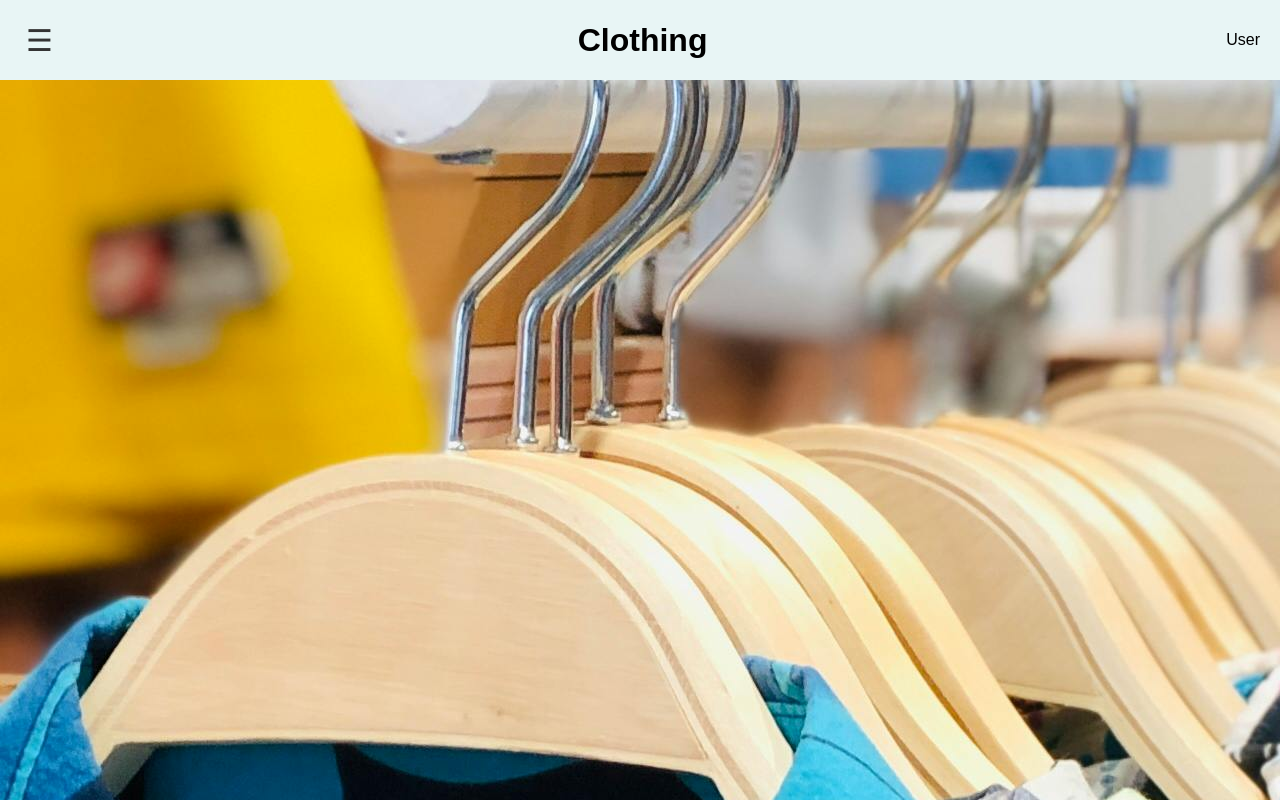
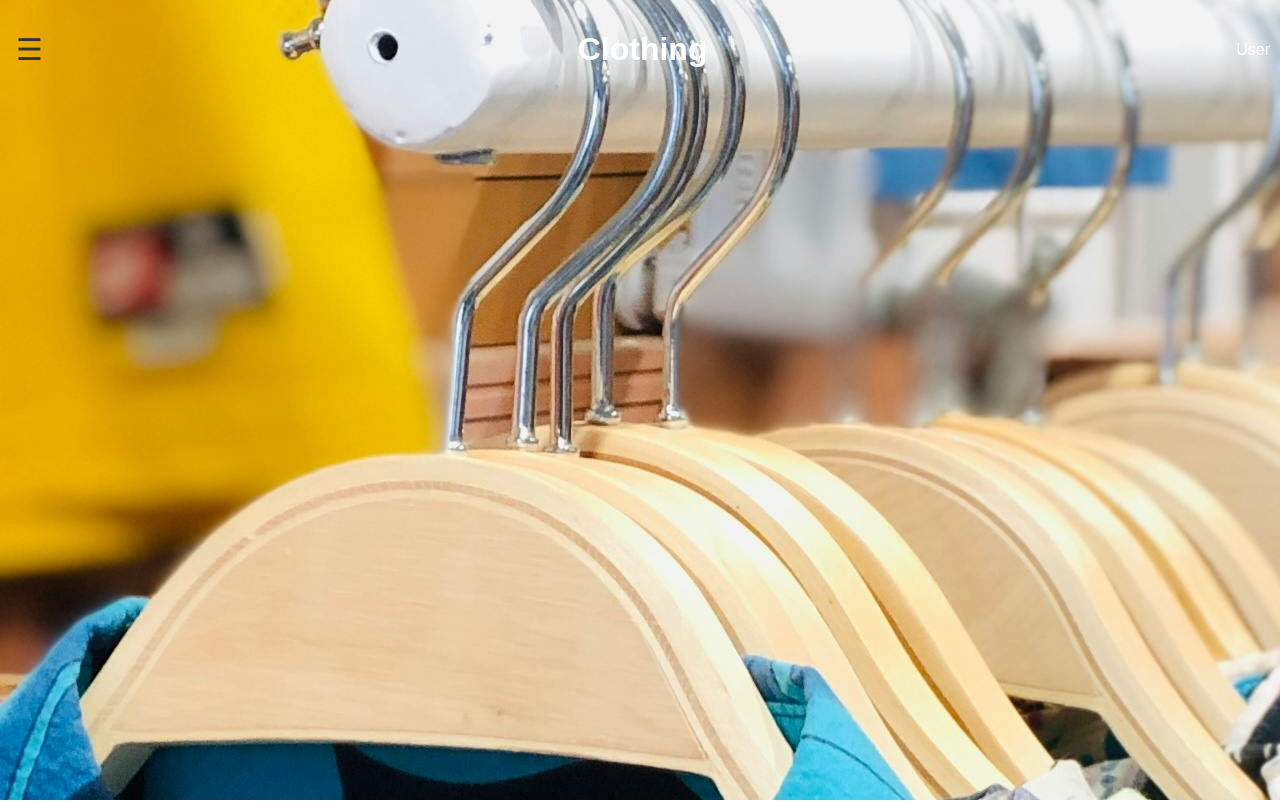
Before and after one commit to marcoambricca/tpfinalefsi, a Next.js app: page / in a window 1280 px wide. Shown: the top 802 px of the page. Built offline with nearby package versions, Linux system fonts and the light colour scheme.

Commit message:
header styles changed

```diff
--- a/src/app/components/carousel.jsx
+++ b/src/app/components/carousel.jsx
@@ -21,7 +21,7 @@ export default function Carousel() {
   }, []);
 
   return (
-    <div className="carousel-container">
+    <div id='carousel' className="carousel-container">
       <div
         className="carousel"
         style={{ transform: `translateX(-${currentSlide * 100}%)` }}
--- a/src/app/components/navigation.jsx
+++ b/src/app/components/navigation.jsx
@@ -1,9 +1,29 @@
 'use client'
 
 import Link from 'next/link';
+import { useState, useEffect } from 'react';
 import '../styles/navigation.css'
 
-export default function NavigationComponent(){
+export default function NavigationComponent() {
+    const [scrolledPastCarousel, setScrolledPastCarousel] = useState(false);
+
+    useEffect(() => {
+      const handleScroll = () => {
+        const carousel = document.getElementById('carousel');
+        if (carousel) {
+          const carouselHeight = carousel.offsetHeight;
+          const scrollTop = window.pageYOffset || document.documentElement.scrollTop;
+          setScrolledPastCarousel(scrollTop > carouselHeight);
+        }
+      };
+
+      window.addEventListener('scroll', handleScroll);
+
+      return () => {
+        window.removeEventListener('scroll', handleScroll);
+      };
+    }, []);
+
     const toggleNavbar = () => {
       const navbar = document.getElementById('navbar');
       if (navbar.style.left === '0px') {
@@ -11,10 +31,10 @@ export default function NavigationComponent(){
       } else {
         navbar.style.left = '0px';
       }
-    }
+    };
 
-    return(
-        <div className="header">
+    return (
+      <div className={`header ${scrolledPastCarousel ? 'scrolled' : ''}`}>
         <div className="left-section">
           <button className="open-btn" onClick={toggleNavbar}>☰</button>
           <div id="navbar" className="navbar">
@@ -22,7 +42,7 @@ export default function NavigationComponent(){
             <a href="#home">Home</a>
             <a href="#about">About</a>
             <a href="#services">Services</a>
-                    <Link href={'/contact'}></Link>
+            <Link href={'/contact'}>Contact</Link>
           </div>
         </div>
         <div className="middle-section">
@@ -32,5 +52,5 @@ export default function NavigationComponent(){
           <span>User</span>
         </div>
       </div>
-    )
+    );
   }
--- a/src/app/styles/navigation.css
+++ b/src/app/styles/navigation.css
@@ -4,30 +4,35 @@ body {
 }
 
 .header {
-    height: 80px;
+  position: fixed;
+  top: 0;
+  left: 0;
+  width: 100%;
+  padding: 10px;
   display: flex;
   justify-content: space-between;
   align-items: center;
-    background-color: #e8f5f5;
-    padding: 10px 20px;
-    position: fixed;
-    width: 100%;
   z-index: 1000;
+  transition: background-color 0.3s ease;
+  background-color: transparent;
 }
 
-.left-section {
+.header.scrolled {
+  background-color: rgba(0, 0, 0, 0.5);
+  transition: background-color 0.3s ease;
+}
+
+.left-section, .right-section {
   display: flex;
   align-items: center;
 }
 
-.middle-section {
-    flex-grow: 1; /* Center this section */
-    text-align: center;
+.middle-section h1 {
+  color: white;
 }
 
-.right-section {
-    display: flex;
-    align-items: center;
+.right-section span {
+  color: white;
 }
 
 .navbar {
@@ -35,12 +40,12 @@ body {
     width: 250px;
     position: fixed;
     top: 0;
-    left: -250px; /* Hide off-screen */
+    left: -250px;
     background-color: #333;
     overflow-x: hidden;
     transition: 0.3s;
     padding-top: 60px;
-    z-index: 999; /* Ensure it overlays other content */
+    z-index: 999;
 }
 
 .navbar a {
```
Lines whose indentation alone changed are shown as unchanged.
